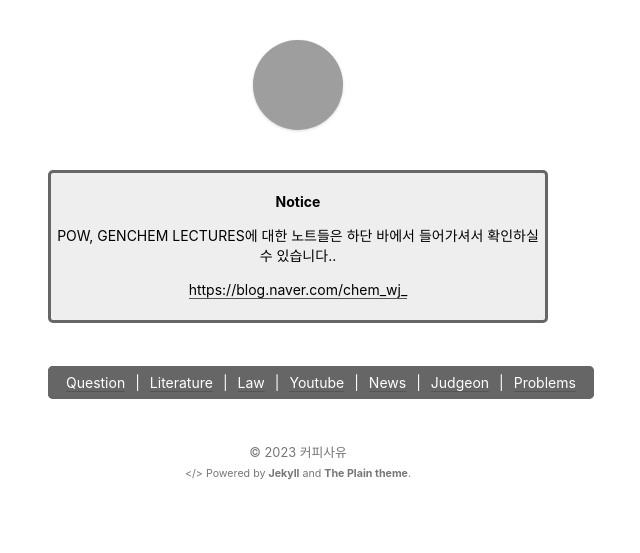
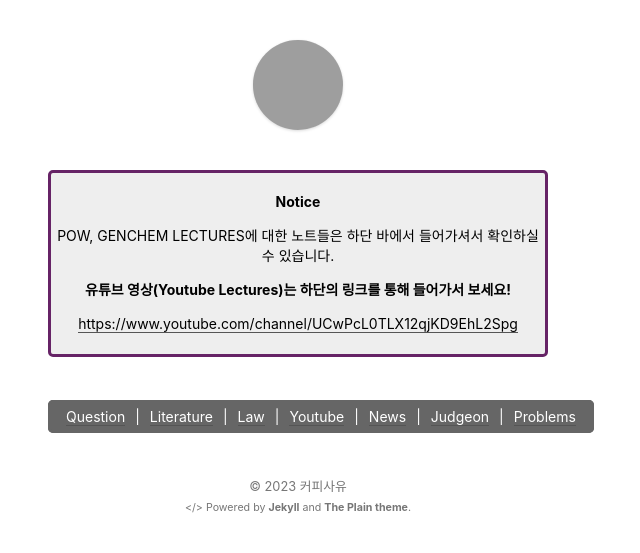
Before and after one commit to chemwj/chemwj.github.io, a Jekyll site: the page built from index.html, in a window 1280 px wide. Shown: the top 553 px of the page, without its empty margins (342-982 px from the left). Built offline with Jekyll 4.4.1, drawn with Linux system fonts in a browser that asks for light colours; grey boxes are pictures that could not be loaded.

Commit message:
Update index.html

```diff
--- a/index.html
+++ b/index.html
@@ -2,11 +2,12 @@
 layout: default
 ---
 <section>
-	<div style="border: 3px solid #666666; background-color: #eeeeee; color: black; border-radius: 5px; padding: 5px; padding-bottom: 20px;">
+	<div style="border: 3px solid #662366; background-color: #eeeeee; color: black; border-radius: 5px; padding: 5px; padding-bottom: 20px;">
 		<center>
 			<p><b>Notice</b></p>
-			<p>POW, GENCHEM LECTURES에 대한 노트들은 하단 바에서 들어가셔서 확인하실 수 있습니다..</p>
-			<a href="https://blog.naver.com/chem_wj_">https://blog.naver.com/chem_wj_</a>
+			<p>POW, GENCHEM LECTURES에 대한 노트들은 하단 바에서 들어가셔서 확인하실 수 있습니다.</p>
+			<p><b>유튜브 영상(Youtube Lectures)는 하단의 링크를 통해 들어가서 보세요!</b></p>
+			<a href="https://www.youtube.com/channel/UCwPcL0TLX12qjKD9EhL2Spg">https://www.youtube.com/channel/UCwPcL0TLX12qjKD9EhL2Spg</a>
 		</center>
 	</div>
 </section>
```
